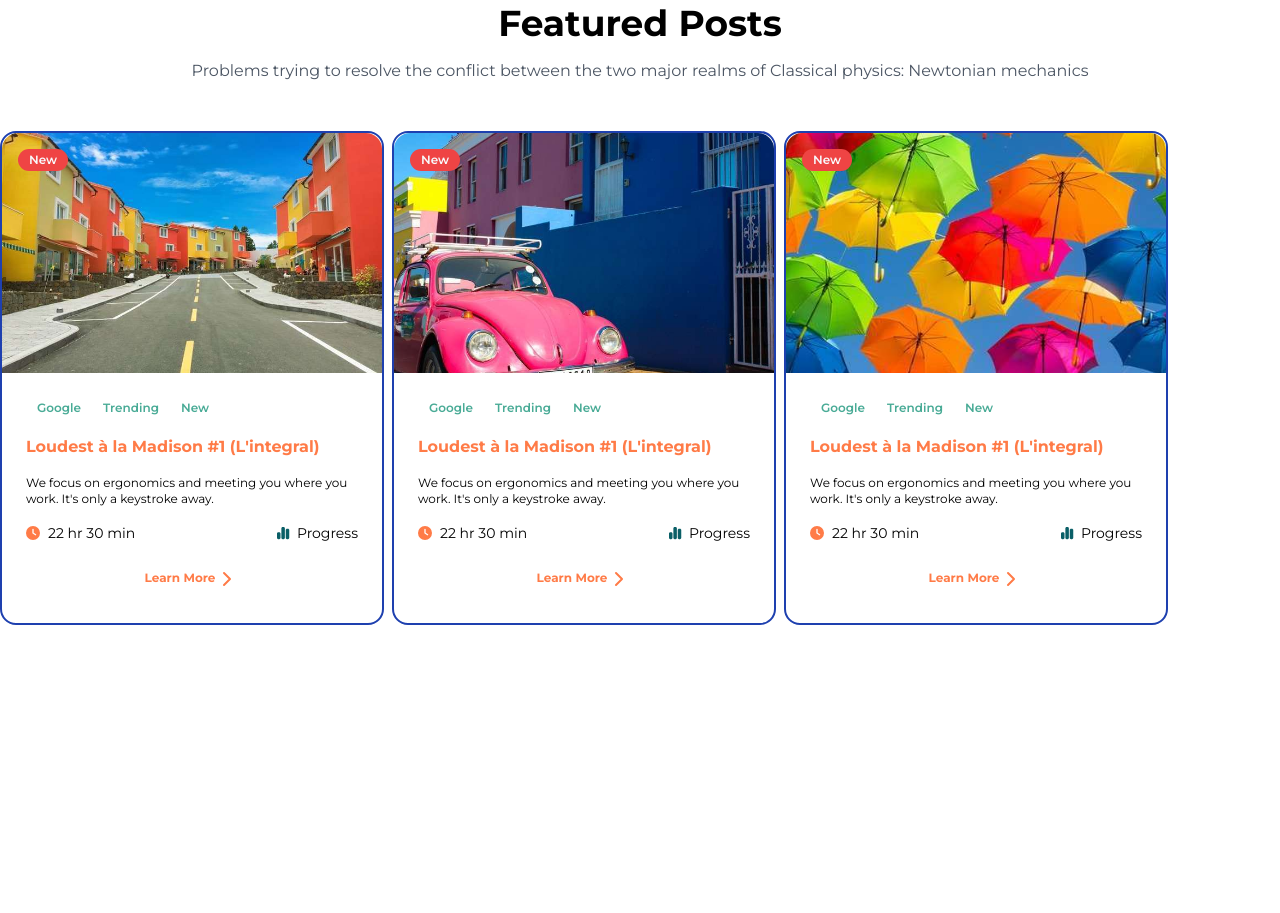
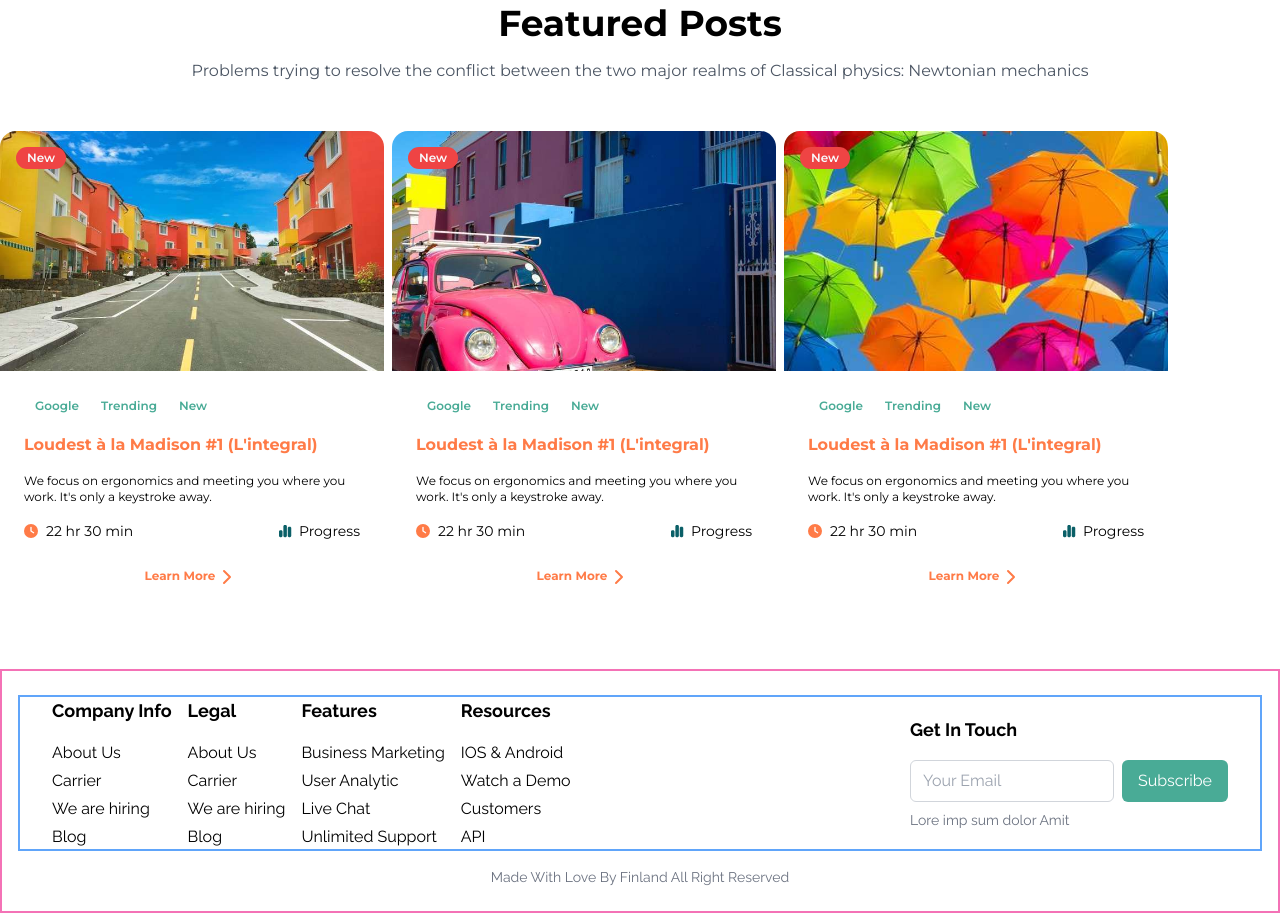
Before and after one commit to pelinkarakoca/e-comm-v0, a React (Vite) app: page / in a window 1280 px wide. Shown: the part 3381-4294 px from the top of the page. Before the commit the page ends 4054 px from the top, so only its background shows below. Built offline with nearby package versions, Linux system fonts and the light colour scheme; the HTML template or start-up script is replaced by a standard one.

Commit message:
T2: Home Page Fixes

```diff
--- a/src/components/ContentCard.jsx
+++ b/src/components/ContentCard.jsx
@@ -1,11 +1,5 @@
 import { FontAwesomeIcon } from "@fortawesome/react-fontawesome";
-import {
-  faDownload,
-  faClock,
-  faPersonChalkboard,
-  faChartSimple,
-} from "@fortawesome/free-solid-svg-icons";
-
+import { faClock, faChartSimple } from "@fortawesome/free-solid-svg-icons";
 import { useHistory } from "react-router-dom";
 import { Badge } from "./ui/badge";
 import { ChevronRight } from "lucide-react";
@@ -14,8 +8,9 @@ export default function ContentCard({ content }) {
   function handleClick(loc) {
     history.push(`/${loc}`);
   }
+  //TODO: mobile view
   return (
-    <div className="h-1/2 w-96 rounded-2xl border-2 border-blue-800">
+    <div className="h-1/2 w-96 rounded-2xl">
       <section className="upperside">
         <div className="relative">
           <Badge variant="destructive" className="absolute left-4 top-4">
--- a/src/layout/ContentCardsContainer.jsx
+++ b/src/layout/ContentCardsContainer.jsx
@@ -4,6 +4,7 @@ export default function ContentCardsContainer({ contents }) {
   const cards = contents.map((content) => (
     <ContentCard key={content.id} content={content} />
   ));
+  // TODO mobile view
   return (
     <div className="mx-auto max-w-7xl py-12 font-mono">
       <div className="mb-12 text-center">
--- a/src/layout/Footer.jsx
+++ b/src/layout/Footer.jsx
@@ -1,7 +1,4 @@
 export default function Footer() {
-  {
-    /* <footer className="relative bottom-0 left-0 w-full border-2 border-pink-400 bg-white px-4 py-6 shadow-md"> */
-  }
   const infoSections = [
     {
       id: 1,
@@ -29,9 +26,7 @@ export default function Footer() {
       links: ["IOS & Android", "Watch a Demo", "Customers", "API"],
     },
   ];
-  return <div className="border-2"></div>;
-
-  /*
+  return (
     <footer className="w-full border-2 border-pink-400 bg-white px-4 py-6 shadow-md">
       <div className="container mx-auto flex flex-col items-center justify-between border-2 border-blue-400 md:flex-row">
         <div className="mb-4 flex flex-col space-x-4 md:mb-0 md:flex-row">
@@ -127,5 +122,9 @@ export default function Footer() {
         Made With Love By Finland All Right Reserved
       </div>
     </footer>
+  );
+
+  /*
+
  */
 }
--- a/src/pages/HomePage.jsx
+++ b/src/pages/HomePage.jsx
@@ -3,7 +3,7 @@ import Carousel from "../components/Carousel";
 import EditorsPick from "../layout/EditorsPick";
 import ProductCardsContainer from "../layout/ProductCardsContainer";
 import ContentCardsContainer from "../layout/ContentCardsContainer";
-// import Footer from "../layout/Footer";
+import Footer from "../layout/Footer";
 export default function HomePage() {
   const slidesHero = [
     "public/assets/homepage/hero1.jpg",
@@ -136,6 +136,7 @@ export default function HomePage() {
       <ProductCardsContainer products={products} />
       <Carousel slides={carousel2Slide} />
       <ContentCardsContainer contents={contents} />
+      <Footer />
     </div>
   );
 }
```
